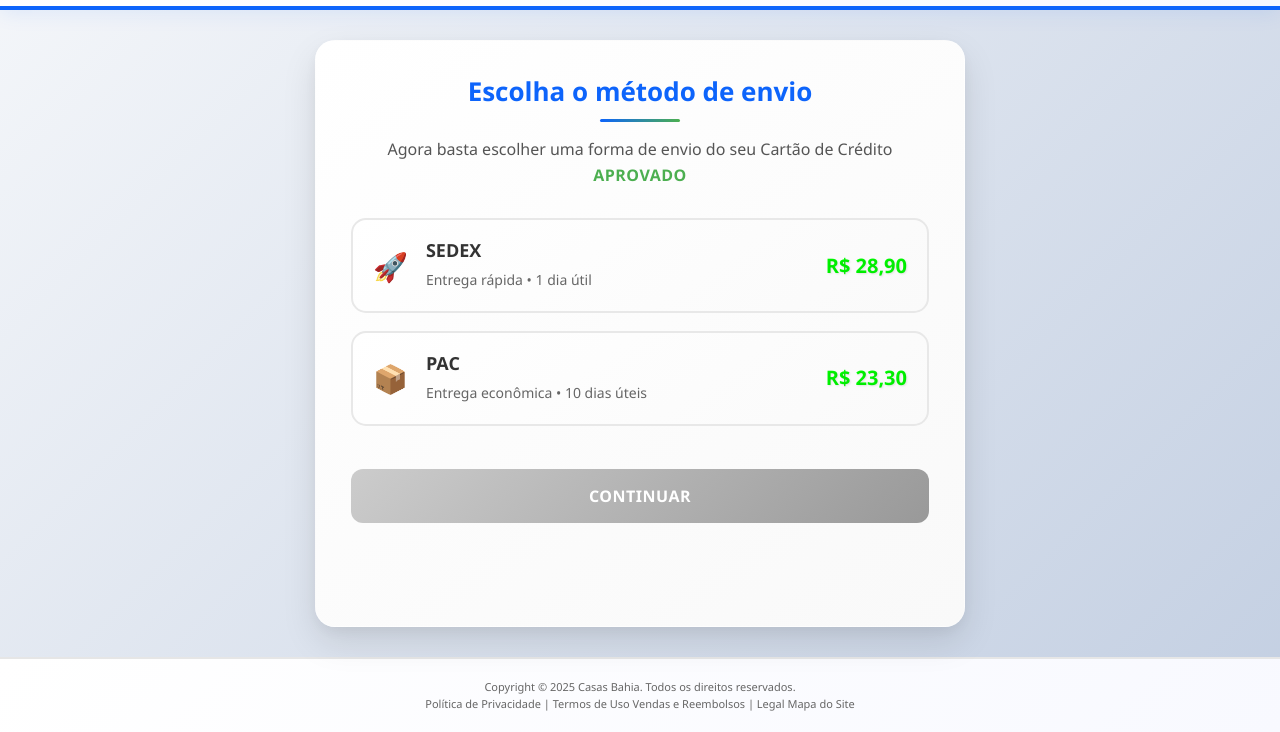
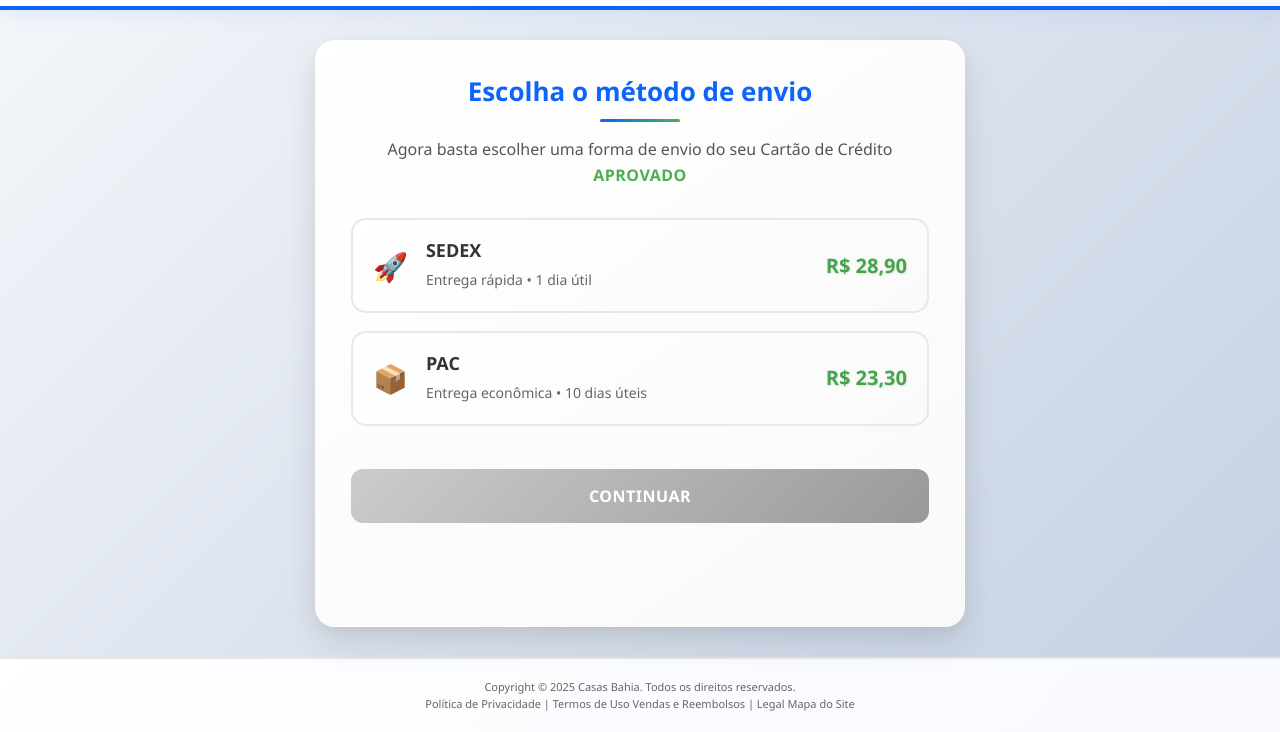
Before and after one commit to lk-black/ccb, a website: page sedex/index.html in a window 1280 px wide. Shown: the part 68-800 px from the top of the page. Drawn offline with Linux system fonts and the light colour scheme.

Commit message:
color change sedex price

```diff
--- a/sedex/index.html
+++ b/sedex/index.html
@@ -182,10 +182,10 @@
 
       .opcao-card .preco {
         font-weight: 700;
-        color: #7ce21c;
+        color: #4CAF50;
         font-size: 20px;
         text-shadow: 1px 1px 2px rgba(0, 0, 0, 0.1);
-        background: linear-gradient(135deg, #00ff00  0%, #00ff00  100%);
+        background: linear-gradient(135deg, #4CAF50  0%, #4CAF50  100%);
         -webkit-background-clip: text;
         -webkit-text-fill-color: transparent;
         background-clip: text;
```
